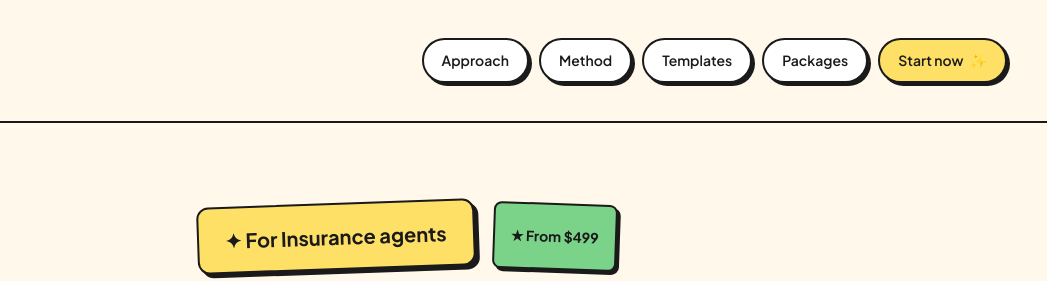
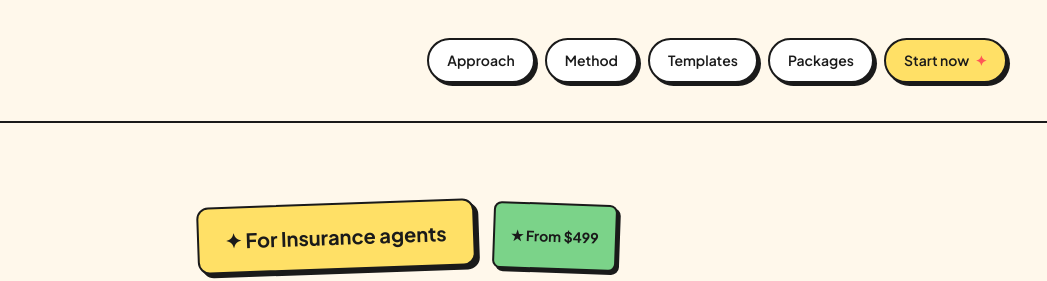
Before and after one commit to TomsTools11/insure-pages, an Astro site in the folder site/: page / in a window 1280 px wide. Shown: the top 281 px of the page, 233-1280 px from the left. Built offline with nearby package versions, Linux system fonts and the light colour scheme; Astro itself is replaced by a stand-in of ours; a script that the page names is missing.

Commit message:
Make the header CTA's star visible in brand red (#9)
The "Start now" pill carried ✨, which renders from the color-emoji font:
gold, on a yellow pill, and no color property can reach a color-font
glyph. It was effectively invisible.

Every other star on the site — the hero eyebrow, the price badge, the CTA
band stickers — is a plain text glyph, so this uses ✦ and sets it to
var(--red). It stays aria-hidden: decorative, carrying nothing the label
does not already say.


Claude-Session: https://claude.ai/code/session_01PSGqrrGfoy9qfJZV2aRWPB

Co-authored-by: Claude <noreply@anthropic.com>

```diff
--- a/site/src/components/Header.astro
+++ b/site/src/components/Header.astro
@@ -17,7 +17,9 @@
       <a class="sticker nav-link" href="/#method">Method</a>
       <a class="sticker nav-link" href="/templates/">Templates</a>
       <a class="sticker nav-link" href="/#pricing">Packages</a>
-      <a class="sticker nav-cta" href="/#contact">Start now <span aria-hidden="true">✨</span></a>
+      <a class="sticker nav-cta" href="/#contact"
+        >Start now <span class="cta-star" aria-hidden="true">✦</span></a
+      >
     </nav>
   </div>
 </header>
@@ -65,13 +67,18 @@
     align-items: center;
   }
   .primary-nav a { text-decoration: none; color: var(--ink); }
-  /* Spec fix 1a: centered label. Emoji sits in its own span so the text
+  /* Spec fix 1a: centered label. The star sits in its own span so the text
      block itself stays optically centered inside the pill. */
   .nav-cta {
     background: var(--yellow);
     gap: 6px;
     justify-content: center;
   }
+  /* This was ✨, which renders from the color-emoji font: gold on a yellow
+     pill, and no color property can reach it. ✦ is a plain glyph, like every
+     other star on the site, so it takes the brand red. Decorative and
+     aria-hidden, so it carries no meaning the label doesn't already. */
+  .cta-star { color: var(--red); }
   @media (max-width: 900px) {
     .nav-link { display: none; }
   }
```
